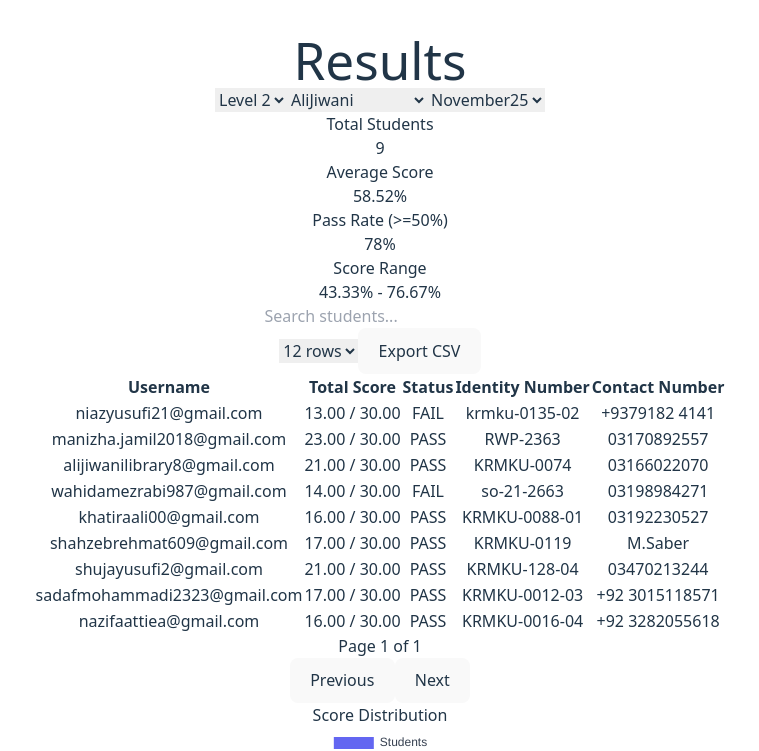
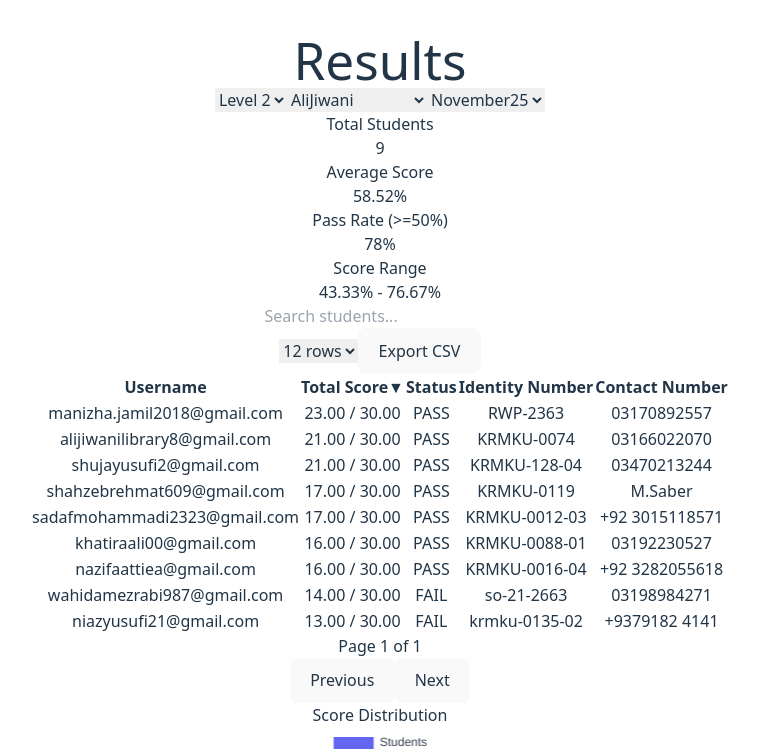
Before and after one commit to FarhanDhanani/QuizVisualizer, a React (Vite) app: page / in a window 1280 px wide. Shown: the top 751 px of the page, without its empty margins (260-1019 px from the left). Built offline with nearby package versions, Linux system fonts and the light colour scheme.

Commit message:
updates for UI

```diff
--- a/src/App.jsx
+++ b/src/App.jsx
@@ -155,7 +155,7 @@ export default function App() {
   const [search, setSearch] = useState('')
   const [page, setPage] = useState(1)
   const [pageSize, setPageSize] = useState(12)
-  const [sortBy, setSortBy] = useState(null)
+  const [sortBy, setSortBy] = useState('Total score')
   const [sortDir, setSortDir] = useState('desc')
   const [selectedStudent, setSelectedStudent] = useState(null)
   const [dark, setDark] = useDarkMode()
```
